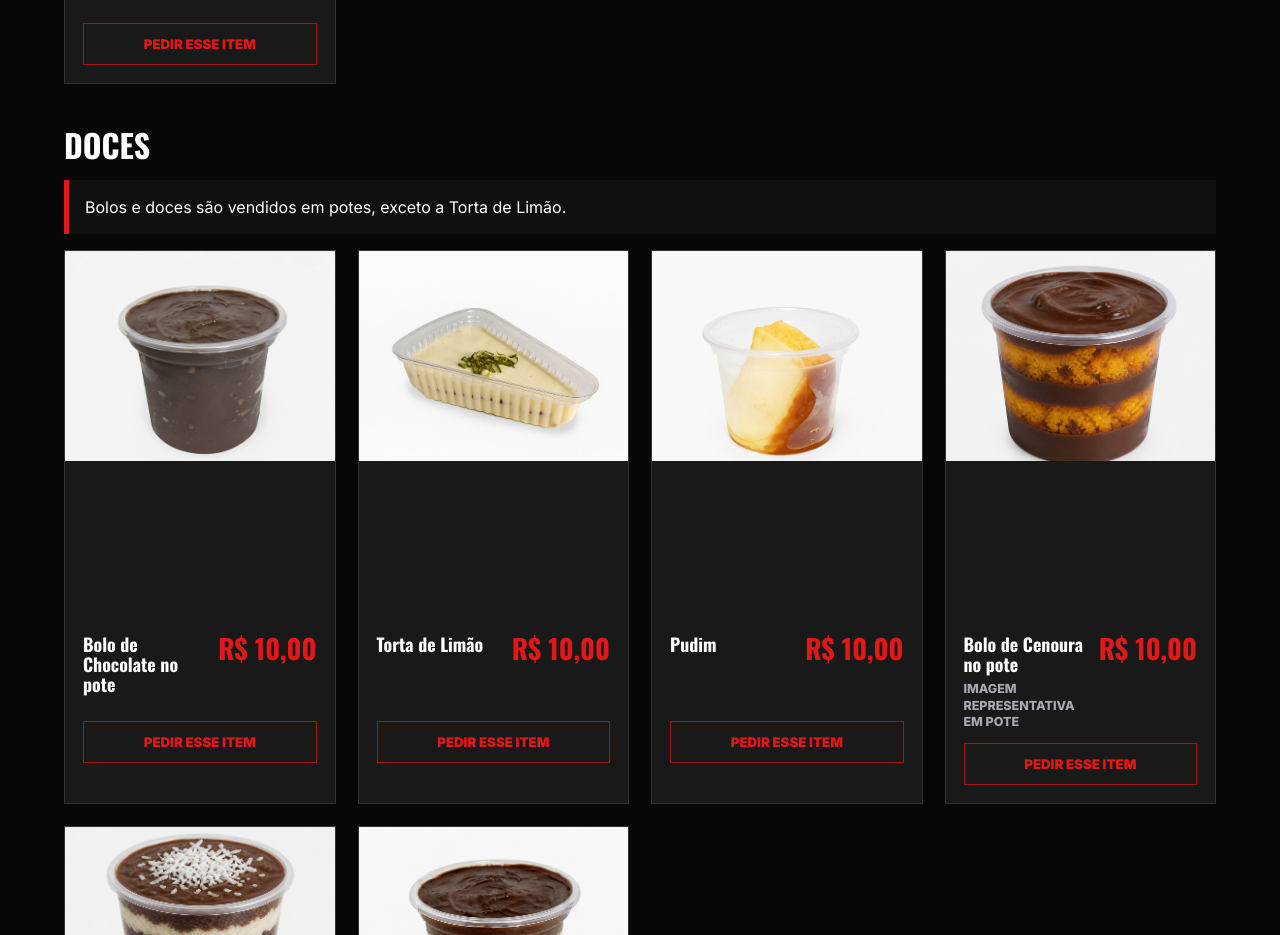
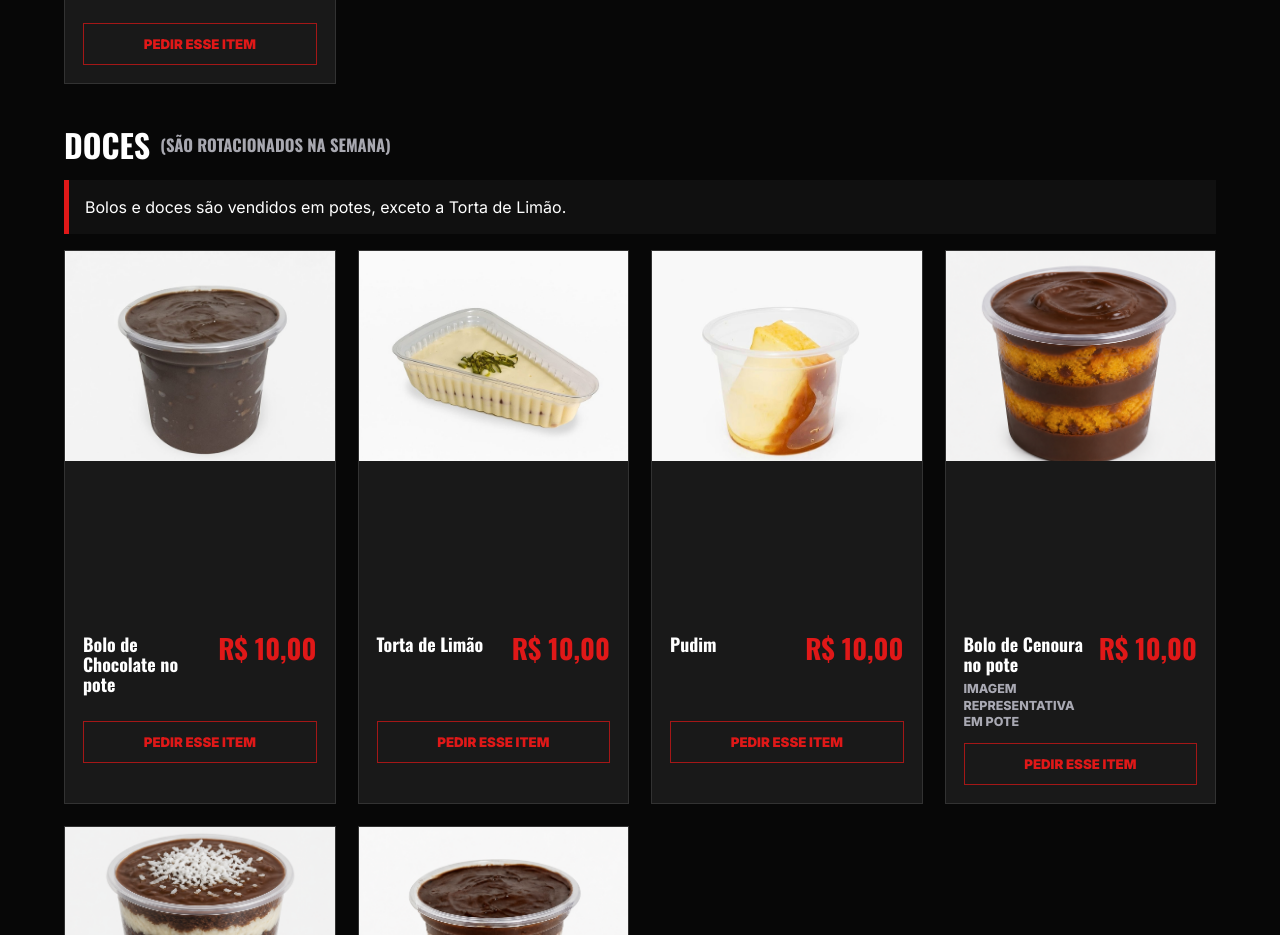
Before and after one commit to GAB-RAY/hr-lanches, a Next.js app: page / in a window 1280 px wide. Shown: the part 3780-4715 px from the top of the page. Built offline with nearby package versions, Linux system fonts and the light colour scheme.

Commit message:
Label desserts as weekly rotation

```diff
--- a/app/page.tsx
+++ b/app/page.tsx
@@ -230,7 +230,9 @@ export default function Home() {
         </div>
 
         <div className="categoria">
-          <h3>Doces</h3>
+          <h3>
+            Doces <span className="categoria-complemento">(São rotacionados na semana)</span>
+          </h3>
           <p className="observacao">Bolos e doces são vendidos em potes, exceto a Torta de Limão.</p>
           <div className="grade-produtos">{doces.map((produto) => <ProdutoCard key={produto.nome} produto={produto} />)}</div>
           <p className="lista-simples">Demais doces em pote: {docesSemFoto.join("; ")} - R$ 10,00 cada.</p>
```
